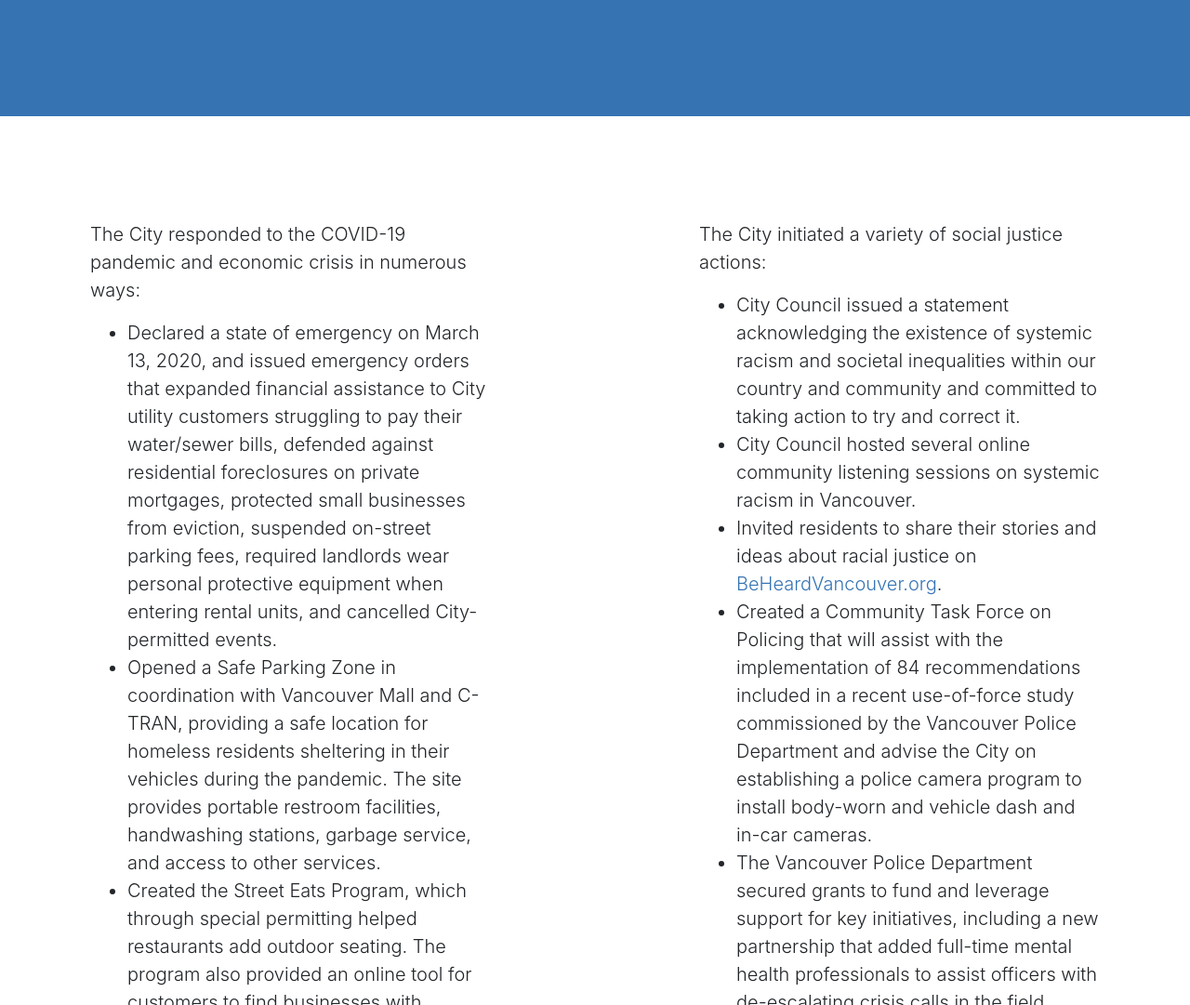
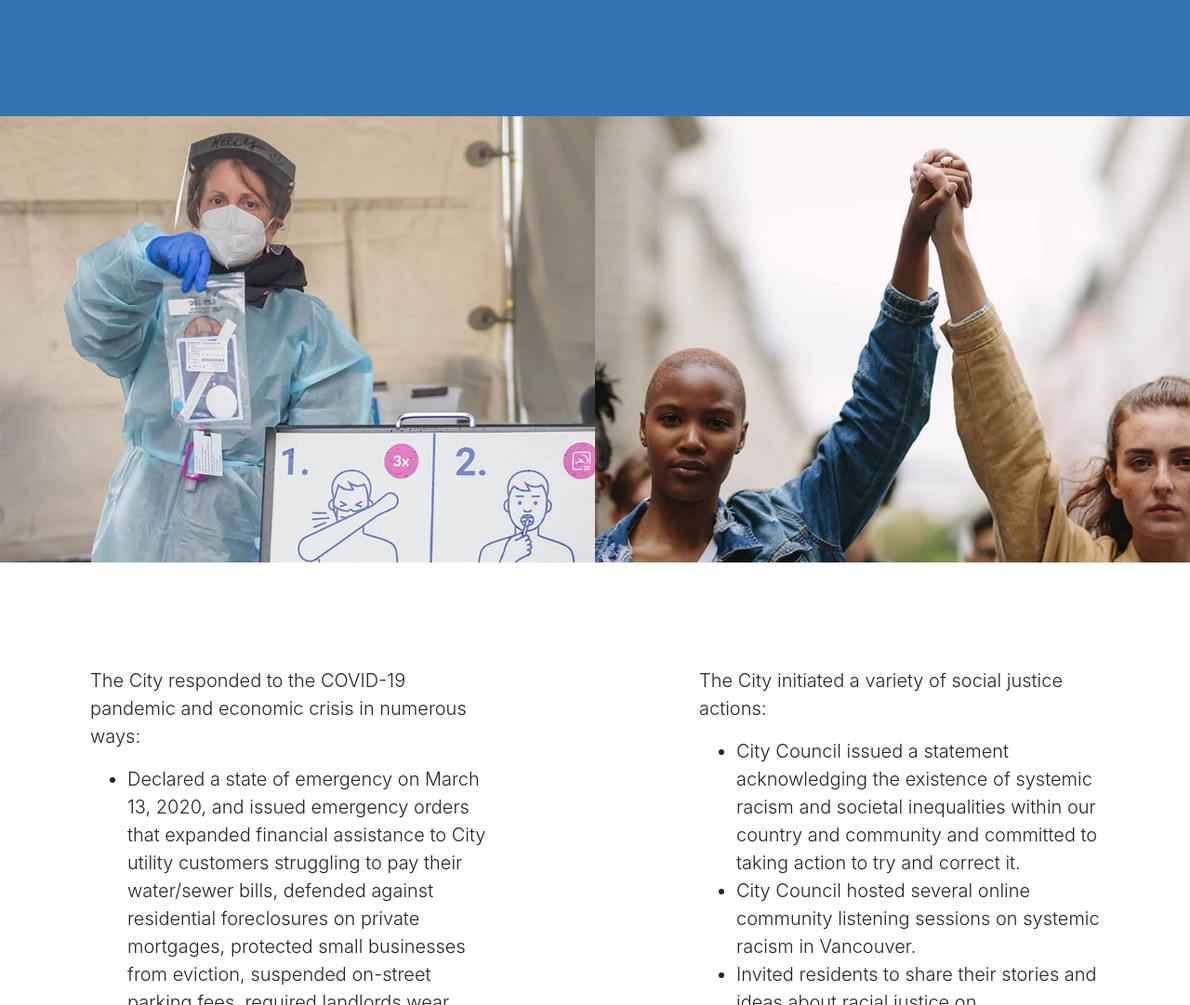
Before and after one commit to brianbatesd/soc-2021, a plain HTML site: page accomplishments.html in a window 1280 px wide. Shown: the part 1211-2292 px from the top of the page at 93% size. Drawn offline with Linux system fonts and the light colour scheme.

Commit message:
Add primary logo link to home, image files

```diff
--- a/accomplishments.html
+++ b/accomplishments.html
@@ -23,7 +23,7 @@
   <!-- Navigation -->
   <nav class="navbar navbar-collapse-lg navbar-light static-top py-4">
     <div class="container">
-      <img class="primary-logo" src="img/cov-logo-primary.svg" alt="City of Vancouver">
+      <a href="index"><img class="primary-logo" src="img/cov-logo-primary.svg" alt="City of Vancouver"></a>
       <button class="navbar-toggler" type="button" data-toggle="collapse" data-target="#navbarResponsive" aria-controls="navbarResponsive" aria-expanded="false" aria-label="Toggle navigation">
         <span class="navbar-toggler-icon"></span>
       </button>
@@ -90,6 +90,16 @@
           <p class="lead">City Council sets the vision for the community and adopts policies and a budget in support of that vision. The City Manager leads and manages City staff and departments in the delivery of a wide range of customer and resident-focused services—from fire and police services to summer playground programs—that support the safety and livability of this great city.</p>
           <p class="lead">While it’s not practical to report every single accomplishment from 2020, the following represents a sample from this extraordinary year.</p>
         </div>
+      </div>
+    </div>
+  </section>
+
+  <!-- Image Showcase Side by Side -->
+  <section class="showcase">
+    <div class="container-fluid p-0">
+      <div class="row no-gutters bg-light">
+        <div class="col-lg-6 order-lg-2 showcase-img" style="background-image: url('img/accomplishment-covid-testing.jpg');"></div>
+        <div class="col-lg-6 order-lg-2 showcase-img" style="background-image: url('img/accomplishment-social-justice.jpg');"></div>
       </div>
     </div>
   </section>
```
Also changed, not shown: affordable-housing-fund.html (+1 -1 lines), city-government.html (+1 -1 lines), city-utility-tax.html (+1 -1 lines), marijuana-tax.html (+1 -1 lines), numbers.html (+1 -1 lines), property-taxes.html (+1 -1 lines), retail-sales-tax.html (+1 -1 lines), stay-informed-get-involved.html (+1 -1 lines), vehicle-license-fee.html (+1 -1 lines), img/accomplishment-covid-testing.jpg (added), img/accomplishment-social-justice.jpg (added), img/bg-masthead.jpg (deleted), img/mayor-signature.jpg (deleted), img/testimonials-1.jpg (deleted), 2 more files.
